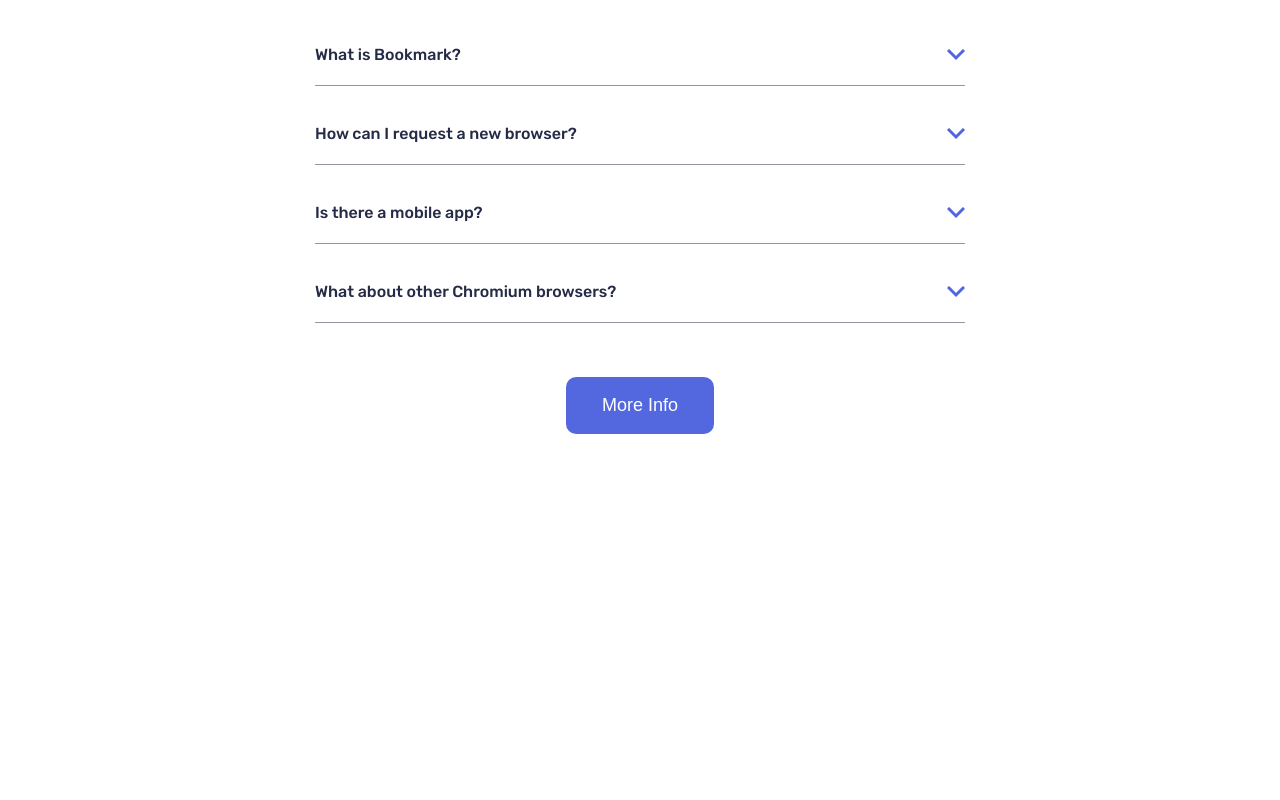
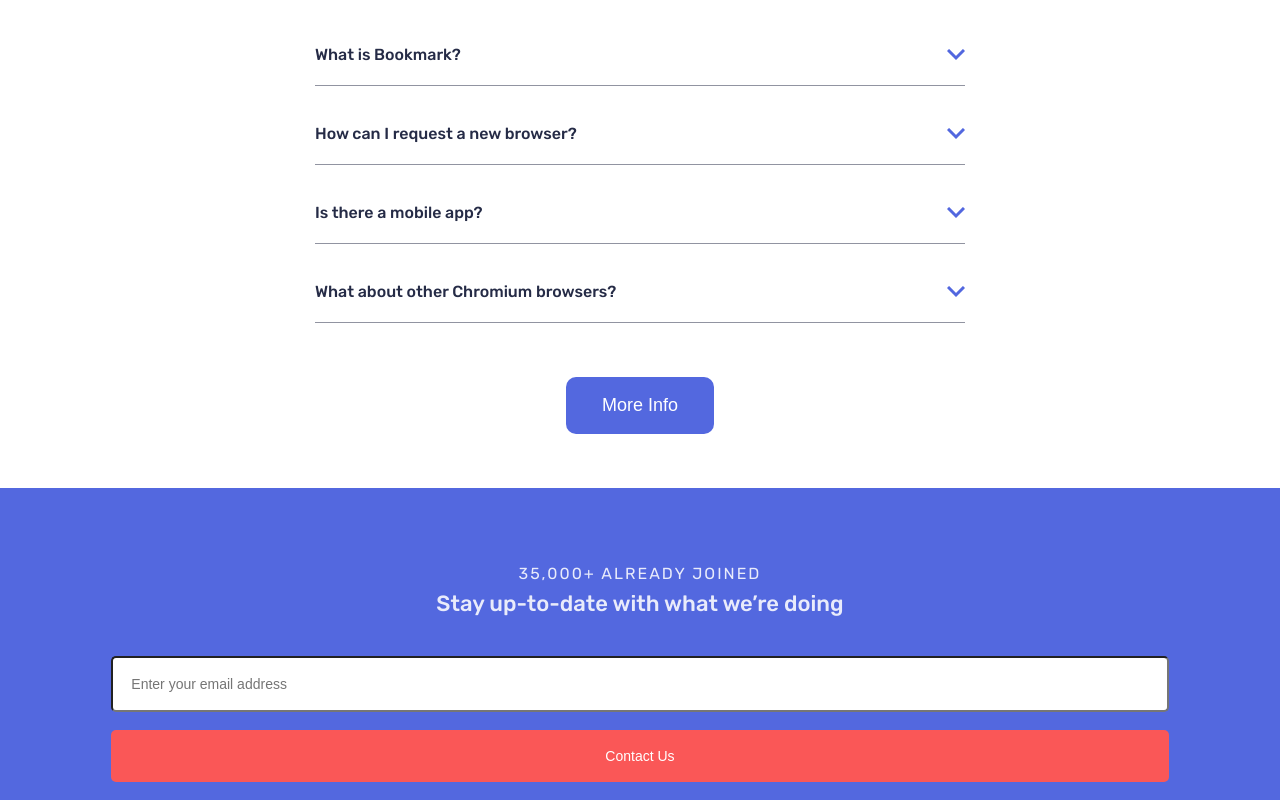
Before and after one commit to Julius-Sol/bookmark-landing-page-react, a React (Vite) app: page / in a window 1280 px wide. Shown: the part 3525-4325 px from the top of the page. Before the commit the page ends 4013 px from the top, so only its background shows below. Built offline with nearby package versions, Linux system fonts and the light colour scheme.

Commit message:
Add contact component

```diff
--- a/src/App.tsx
+++ b/src/App.tsx
@@ -4,15 +4,21 @@
 import Features from './components/Features/Features'
 import Extensions from './components/Extensions/Extensions'
 import Faq from './components/Faq/Faq'
+import Contact from './components/Contact/Contact'
+Contact
+
 function App() {
 
   return (
     <>
-      <Nav></Nav>
-      <Hero></Hero>
-      <Features></Features>
-      <Extensions></Extensions>
-      <Faq></Faq>
+      <div className="container">
+        <Nav></Nav>
+        <Hero></Hero>
+        <Features></Features>
+        <Extensions></Extensions>
+        <Faq></Faq>
+      </div>
+      <Contact></Contact>
     </>
   )
 }
--- /dev/null
+++ b/src/components/Contact/Contact.tsx
@@ -0,0 +1,18 @@
+import '../../sass/components/Contact.scss'
+
+function Contact() {
+  return (
+    <section className="contact">
+      <div className="contact__container">
+        <span className="contact__joined-text">35,000+ already joined</span>
+        <h1 className="contact__title">Stay up-to-date with what we’re doing</h1>
+        <form >
+          <input className="contact__email" type="email" name="email" id="email" placeholder='Enter your email address'/>
+          <button className="contact__button">Contact Us</button>
+        </form>
+      </div>
+    </section>
+  )
+}
+
+export default Contact
--- a/src/index.css
+++ b/src/index.css
@@ -17,7 +17,7 @@
  box-sizing:border-box;
 }
 
-body{
+.container{
   width: 90%;
   margin: auto;
   max-width: 650px;
--- /dev/null
+++ b/src/sass/components/Contact.scss
@@ -0,0 +1,44 @@
+@import '../_variables';
+
+.contact{
+  width: 100%;
+  background-color: $Soft-Blue;
+  padding: 4rem 1rem 1rem;
+  text-align: center;
+
+  &__container{
+    margin: auto;
+    width: 85%;
+  }
+
+  &__joined-text{
+    font-size: 16px;
+    letter-spacing: 2px;
+    text-transform: uppercase;
+  }
+
+  &__title{
+    font-size: 22px;
+    margin-bottom: 2rem;
+  }
+
+  &__email{
+    width: 100%;
+    margin-bottom: 1rem;
+    padding: 1rem 1rem;
+    font-size: 14px;
+    border-radius: 5px;
+    outline: none;
+  }
+
+  &__button{
+    font-size: 14px;
+    color: white;
+    background-color: $Soft-Red;
+    border: none;
+    width: 100%;
+    padding: 1rem 0;
+    border-radius: 5px;
+  }
+
+}
```
